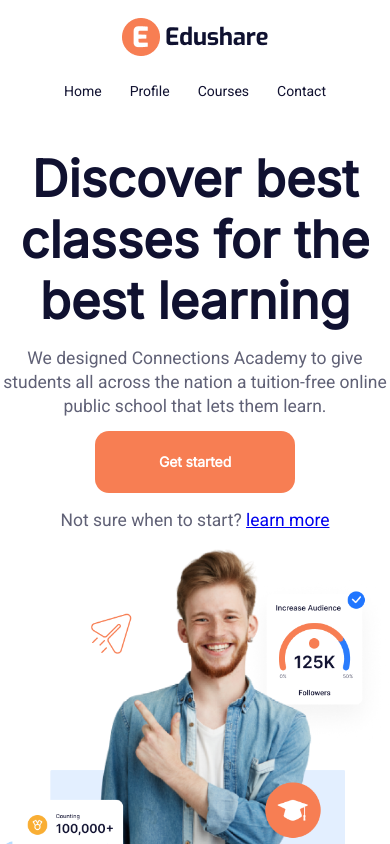
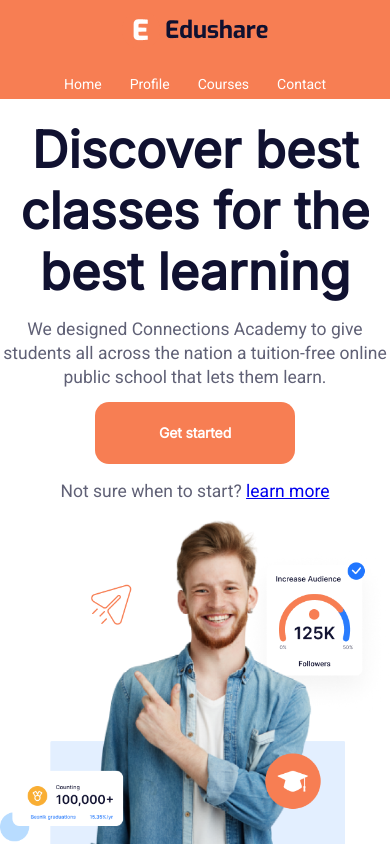
Before and after one commit to krushilshah/Scss-Edushare, a plain HTML site: page index.html in a window 390 px wide. Shown: the top 844 px of the page. Drawn offline with Linux system fonts and the light colour scheme.

Commit message:
navbar fixed

```diff
--- a/scss/abstractions/_media.scss
+++ b/scss/abstractions/_media.scss
@@ -13,6 +13,13 @@
   .navigation-bar {
     @include for-center;
     flex-direction: column;
+    position: fixed;
+    top:0;
+    left:0;
+    background-color: $primary;
+    a{
+      color: $light-white;
+    }
   }
 }
 
@@ -27,6 +34,7 @@
   .hero-container {
     @include for-center;
     flex-direction: column;
+    margin-top: 8rem;
   }
   .universities-container {
     @include for-center;
```
Also changed, not shown: dist/style.css, 1 other file.
